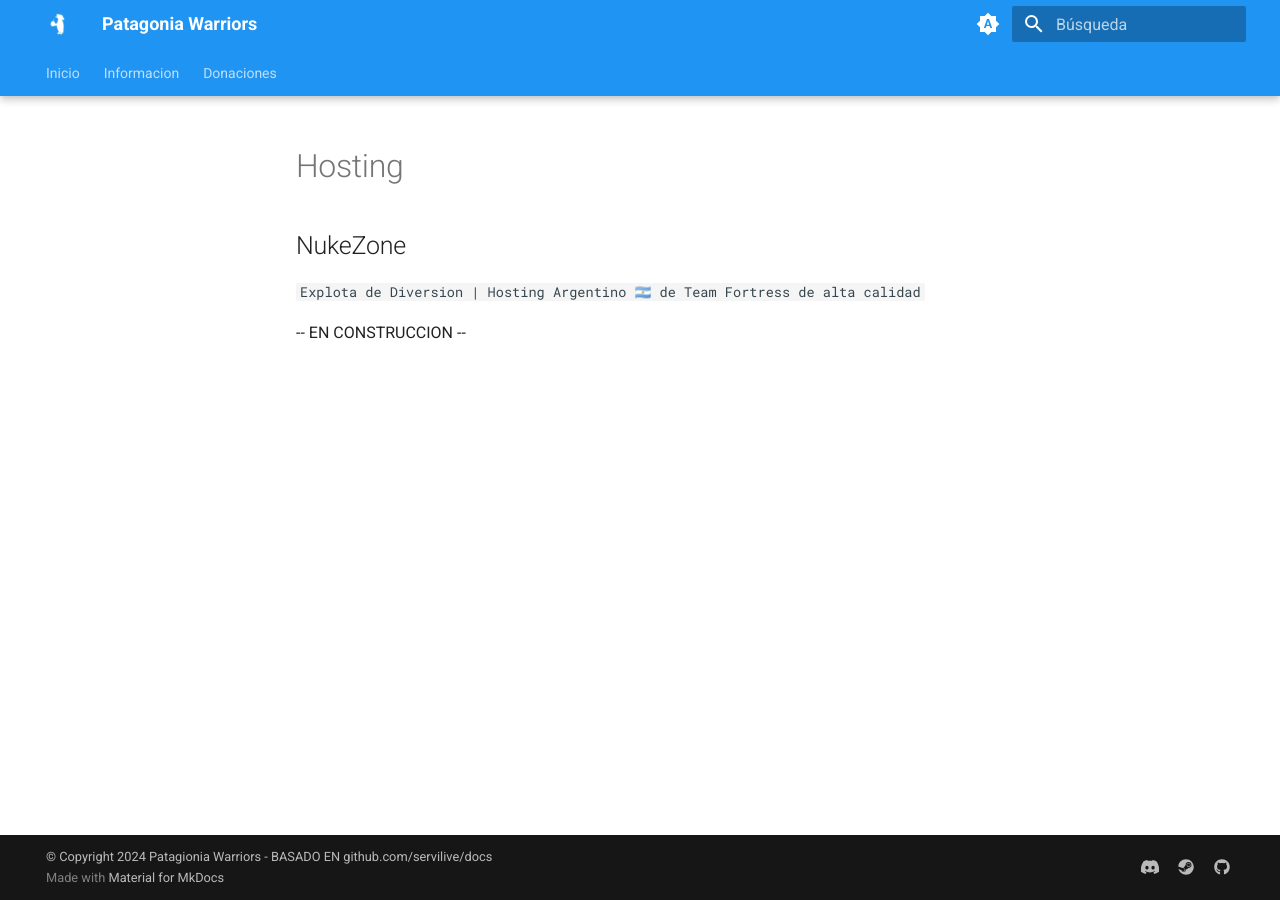
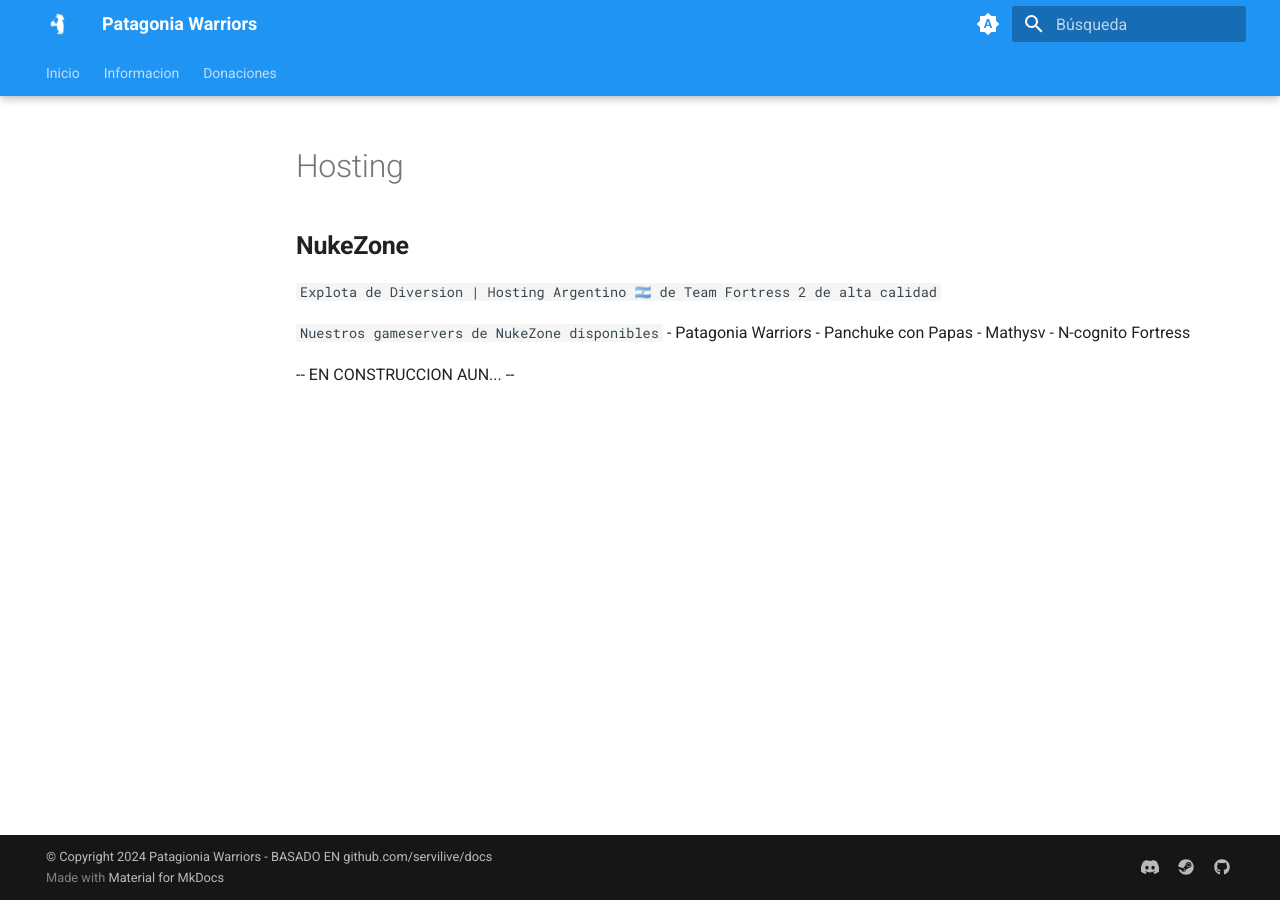
Before and after one commit to patagoniawarriors/docs, an MkDocs documentation site: the page built from docs/info/hosting.md, in a window 1280 px wide. Built offline with MkDocs 1.6.1 and Material for MkDocs 9.7.7, drawn with Linux system fonts in a browser that asks for light colours.

Commit message:
Update hosting.md

```diff
--- a/docs/info/hosting.md
+++ b/docs/info/hosting.md
@@ -1,4 +1,10 @@
-## NukeZone
-`Explota de Diversion | Hosting Argentino 🇦🇷 de Team Fortress de alta calidad`
+## **NukeZone**
+`Explota de Diversion | Hosting Argentino 🇦🇷 de Team Fortress 2 de alta calidad`
 
--- EN CONSTRUCCION --
+`Nuestros gameservers de NukeZone disponibles`
+- Patagonia Warriors
+- Panchuke con Papas
+- Mathysv
+- N-cognito Fortress
+
+-- EN CONSTRUCCION AUN... --
```
